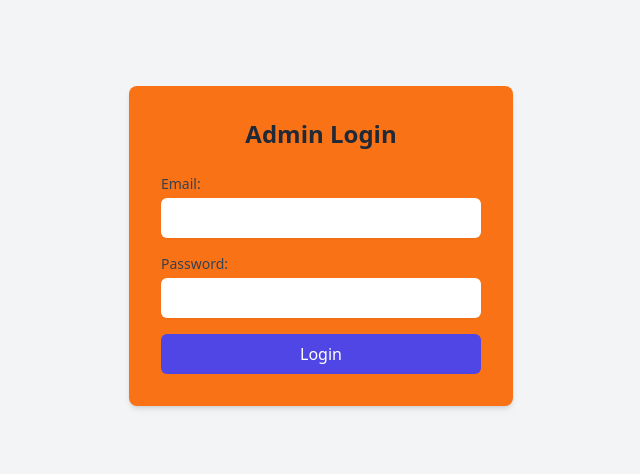
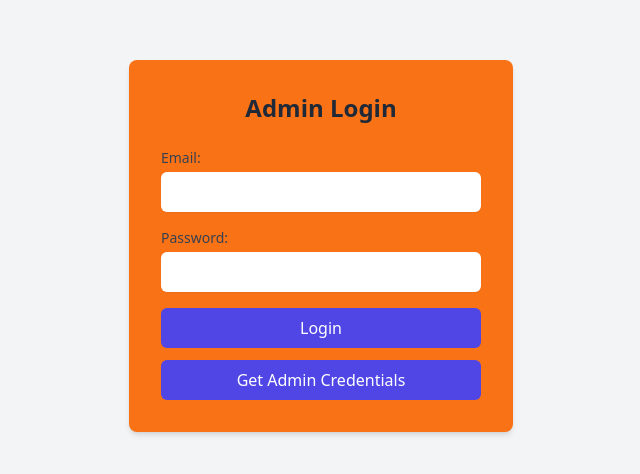
Before and after one commit to Harshit-3905/CodeMart, a React (Vite) app in the folder Admin/: page /login in a window 1280 px wide. Shown: the part 154-628 px from the top of the page, without its empty margins (319-959 px from the left). Built offline with nearby package versions, Linux system fonts and the light colour scheme.

Commit message:
Add button for getting admin credentials

```diff
--- a/Admin/src/components/AdminLogin.tsx
+++ b/Admin/src/components/AdminLogin.tsx
@@ -21,6 +21,11 @@
       setError("Invalid Credentials");
     }
     setLoading(false);
+  };
+
+  const handleGetAdminCredentials = () => {
+    setEmail("admin@codemart.com");
+    setPassword("admin123");
   };
 
   return (
@@ -73,6 +78,13 @@
             {loading ? "Loading..." : "Login"}
           </button>
         </form>
+        <button
+          type="button"
+          className="w-full mt-3 bg-indigo-600 text-white py-2 px-4 rounded-md hover:bg-indigo-700 focus:outline-none focus:ring-2 focus:ring-indigo-500 focus:ring-opacity-50"
+          onClick={handleGetAdminCredentials}
+        >
+          Get Admin Credentials
+        </button>
       </div>
     </div>
   );
```
